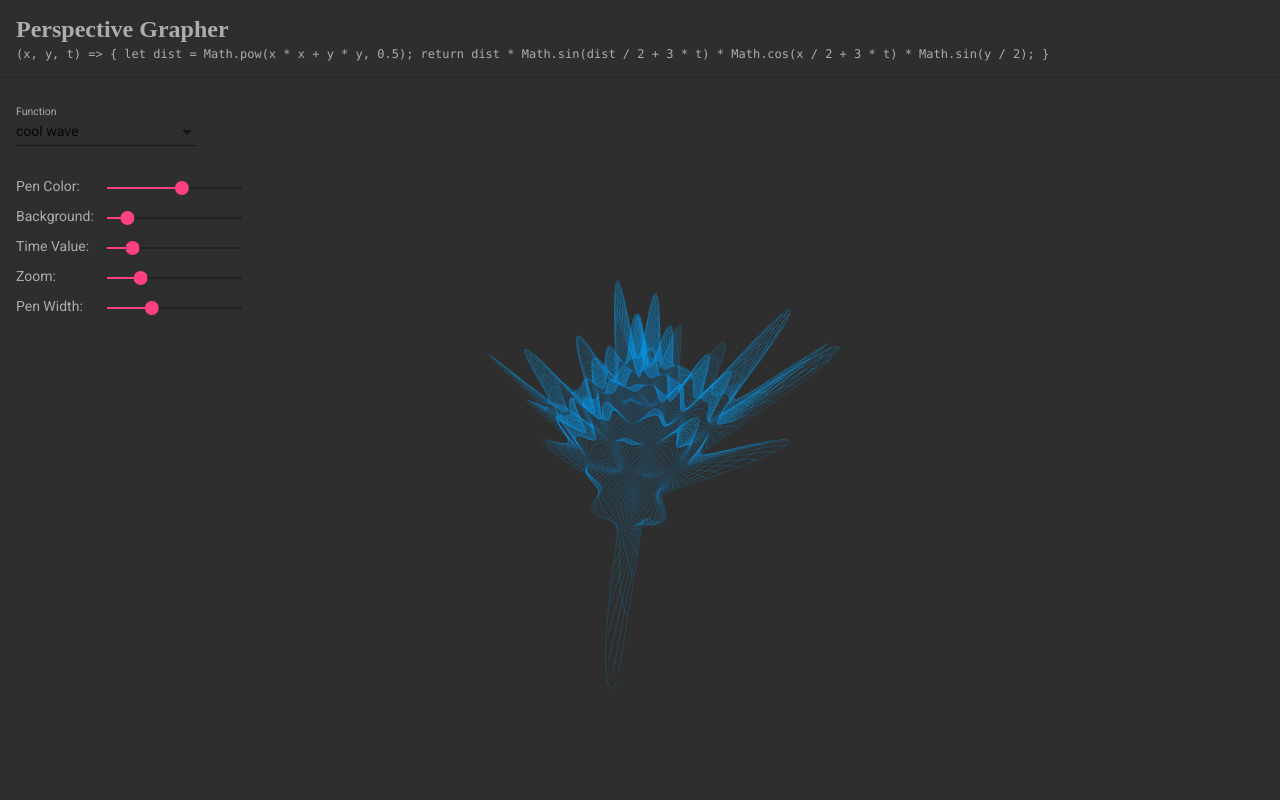
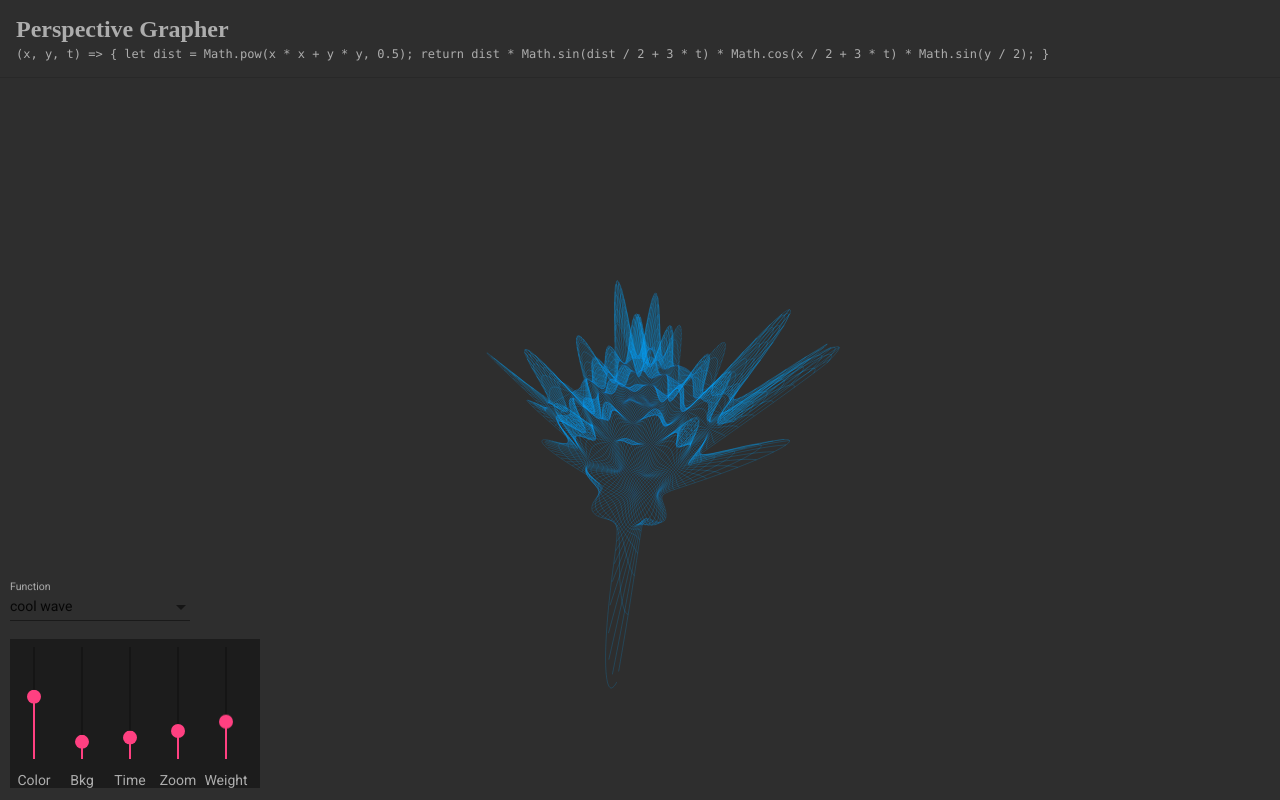
Before and after one commit to greg-hammond/canvas-graph, an Angular app: page / in a window 1280 px wide. Built offline with nearby package versions, Linux system fonts and the light colour scheme.

Commit message:
rearrange sliders

```diff
--- a/src/app/graph/graph.component.html
+++ b/src/app/graph/graph.component.html
@@ -30,65 +30,64 @@
                 </mat-select>
             </mat-form-field>
 
+            <div class="slider-container">
+
                 <div class="slider">
-                <h4>Pen Color:</h4>
                     <mat-slider
                         class = 'slider-color'
-                    [max] = '360'
-                    [min] = '0'
-                    [step] = '1'
                         [(ngModel)]='slideHSLHue'
                         (input)='onHSLColorChange($event)'
+                        [vertical]='true' [min]='0' [max]='360' [step]='1'
                     ></mat-slider>
+                    <h4>Color</h4>
                 </div>
 
                 <div class="slider">
-                <h4>Background:</h4>
                     <mat-slider
                         class = 'slider-bkg'
-                    [max] = '90'
-                    [min] = '5'
-                    [step] = '1'
                         [(ngModel)]='slideBKGLum'
                         (input)='onBKGColorChange($event)'
+                        [vertical]='true' [min]='5' [max]='90' [step]='1'
                     ></mat-slider>
+                    <h4>Bkg</h4>
                 </div>
 
                 <div class="slider">
-                <h4>Time Value:</h4>
                     <mat-slider
                         class = 'slider-time'
-                    [max] = '6.28318531'
-                    [min] = '0'
-                    [step] = '.01'
                         [(ngModel)]='slideTime'
                         (input)='onTimeChange($event)'
+                        [vertical]='true' [min]='0' [max]='6.28318531' [step]='.01'
                     ></mat-slider>
+                    <h4>Time</h4>
                 </div>
 
                 <div class="slider">
-                <h4>Zoom:</h4>
+
                     <mat-slider
                         class = 'slider-zoom'
-                    [max] = '100'
-                    [min] = '0'
-                    [step] = '.5'
                         [(ngModel)]='slideZoom'
                         (input)='onZoomChange($event)'
+                        [vertical]='true' [min]='0' [max]='100' [step]='.5'
                     ></mat-slider>
+                    <h4>Zoom</h4>
                 </div>
 
                 <div class="slider">
-                <h4>Pen Width:</h4>
                     <mat-slider
                         class = 'slider-penwidth'
-                    [max] = '0.50'
-                    [min] = '0.05'
-                    [step] = '.005'
                         [(ngModel)]='slidePenWidth'
                         (input)='onPenWidthChange($event)'
+                        [vertical]='true' [min]='0.05' [max]='0.50' [step]='.005'
                     ></mat-slider>
+                    <h4>Weight</h4>
                 </div>
+
+
+
+            </div>
+
+
 
         </div>
 
--- a/src/app/graph/graph.component.less
+++ b/src/app/graph/graph.component.less
@@ -28,37 +28,38 @@ mat-card-subtitle, mat-form-field, mat-label, mat-select, mat-option {
 }
 
 div.controls {
-    float: left;
-    width: 300px;
-    margin-top: 30px;
+    position: absolute;
+    width: 250px;
+    height: 200px;
+    left: 10px;
+    bottom: 50px;
     z-index: 100;
 }
 
 
+div.slider-container {
+    display: flex;
+    flex-direction: row;
+    justify-content: flex-start;
+    background: rgba(0,0,0,.4);
+}
+
 
 div.slider {
     display: flex;
-    width: 275px;
+    flex-direction: column;
+    align-items: center;
 
     & h4 {
-        width: 30%;
-        position: relative;
-        top: 14px;
+        margin-top: 5px;
         font-weight: 400;
-    }
-
-    & p {
-        width: 15%;
-        position: relative;
-        top: 14px;
-    }
-
-    & mat-slider {
-        width: 55%;
-        height: 30px;
     }
 }
 
+
+::ng-deep .mat-slider {
+    padding: 0;
+}
 
 // override the theme color.  just force it here for now - but need to figure out theming.
 
```
Lines whose indentation alone changed are shown as unchanged.
